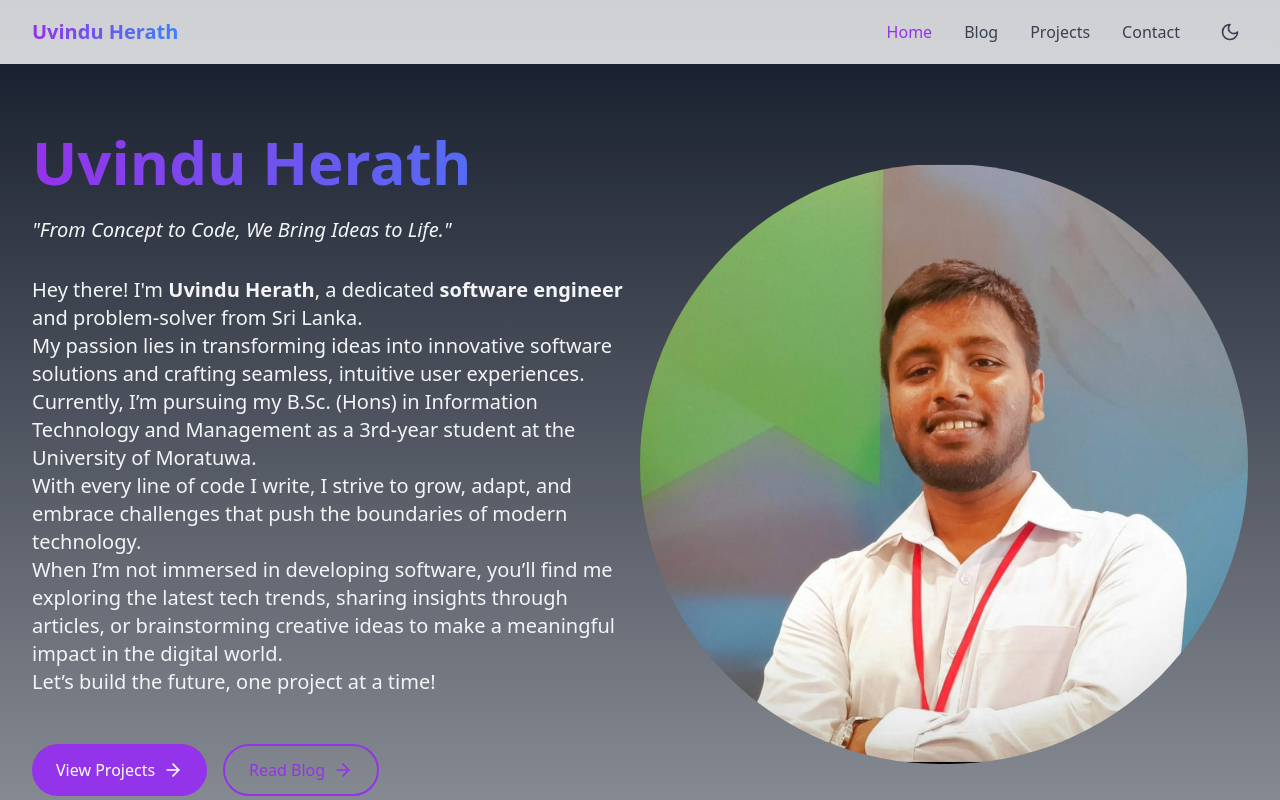
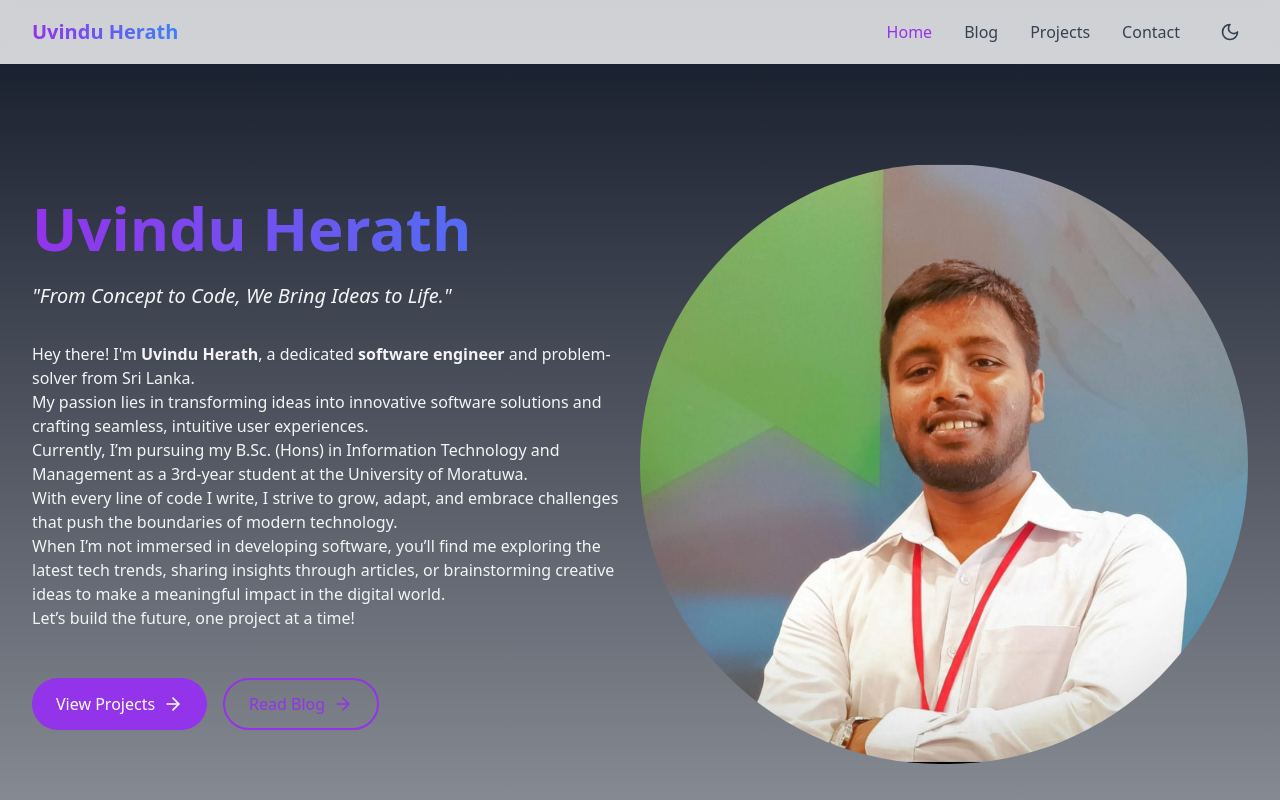
Before and after one commit to herathua/portfolio, a React (Vite) app: page / in a window 1280 px wide. Shown: the top 800 px of the page. Built offline with nearby package versions, Linux system fonts and the light colour scheme.

Commit message:
Update Home.tsx

```diff
--- a/src/pages/Home.tsx
+++ b/src/pages/Home.tsx
@@ -81,37 +81,37 @@ export default function Home() {
               "From Concept to Code, We Bring Ideas to Life."
             </p>
             <div className="mb-12">
-              <p className="text-lg text-gray-100 md:text-xl dark:text-gray-100">
+              <p className="text-sm text-gray-100 md:text-base dark:text-gray-100">
                 Hey there! I'm <strong>Uvindu Herath</strong>, a dedicated{" "}
                 <strong>software engineer</strong> and problem-solver from Sri
                 Lanka.
               </p>
 
-              <p className="text-lg text-gray-100 md:text-xl dark:text-gray-100">
+              <p className="text-sm text-gray-100 md:text-base dark:text-gray-100">
                 My passion lies in transforming ideas into innovative software
                 solutions and crafting seamless, intuitive user experiences.
               </p>
 
-              <p className="text-lg text-gray-100 md:text-xl dark:text-gray-100">
+              <p className="text-sm text-gray-100 md:text-base dark:text-gray-100">
                 Currently, I’m pursuing my B.Sc. (Hons) in Information
                 Technology and Management as a 3rd-year student at the
                 University of Moratuwa.
               </p>
 
-              <p className="text-lg text-gray-100 md:text-xl dark:text-gray-100">
+              <p className="text-sm text-gray-100 md:text-base dark:text-gray-100">
                 With every line of code I write, I strive to grow, adapt, and
                 embrace challenges that push the boundaries of modern
                 technology.
               </p>
 
-              <p className="text-lg text-gray-100 md:text-xl dark:text-gray-100">
+              <p className="text-sm text-gray-100 md:text-base dark:text-gray-100">
                 When I’m not immersed in developing software, you’ll find me
                 exploring the latest tech trends, sharing insights through
                 articles, or brainstorming creative ideas to make a meaningful
                 impact in the digital world.
               </p>
 
-              <p className="text-lg text-gray-100 md:text-xl dark:text-gray-100">
+              <p className="text-sm text-gray-100 md:text-base dark:text-gray-100">
                 Let’s build the future, one project at a time!
               </p>
             </div>
```
